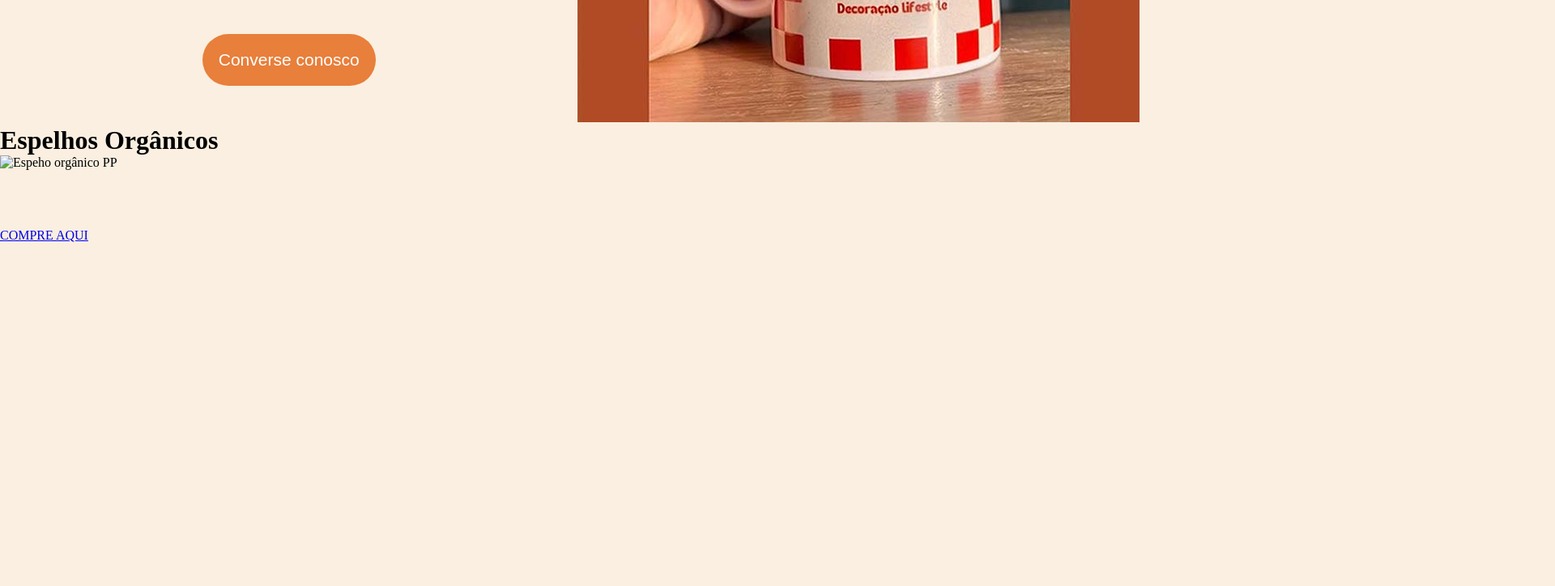
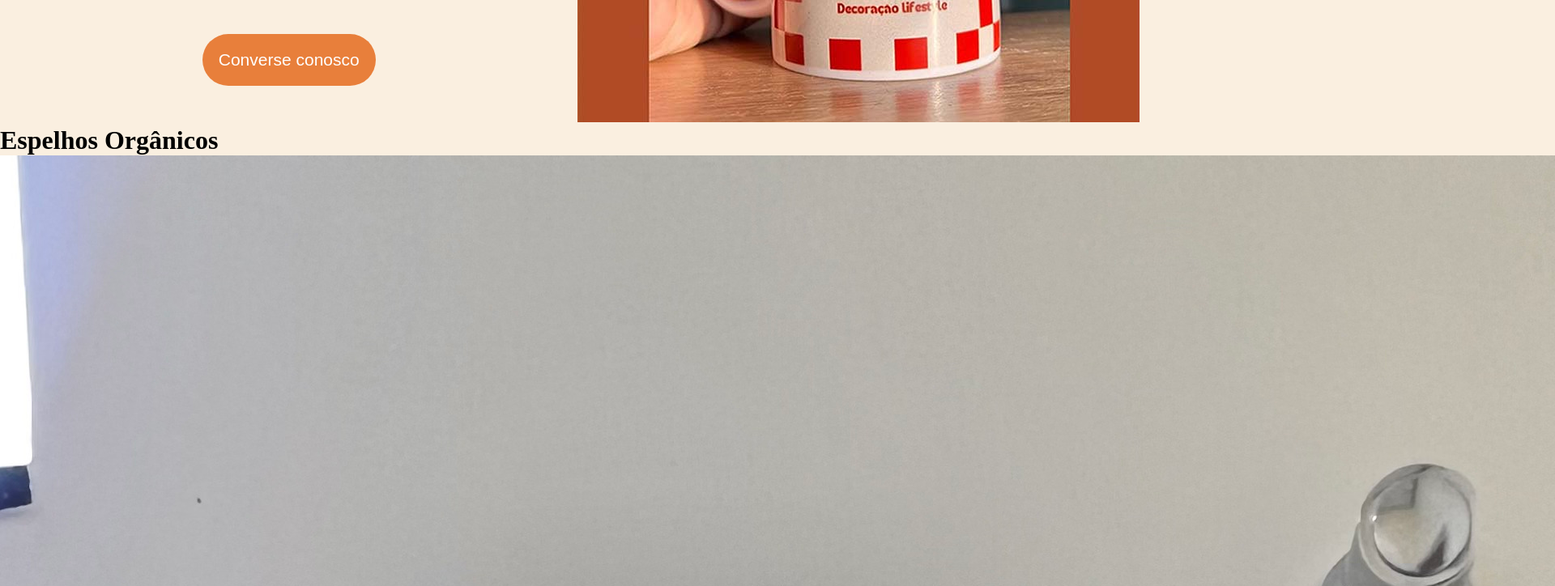
Before and after one commit to yuri-weasley/site-casa-poranga, a plain HTML site: page index.html in a window 1280 px wide. Shown: the part 2177-2901 px from the top of the page at 81% size, 1920 px wide, since content can reach past the window. Before the commit the page ends 2477 px from the top, so only its background shows below. Drawn offline with Linux system fonts and the light colour scheme; a web font is replaced by a local one.

Commit message:
configurando li de fotos

```diff
--- a/index.html
+++ b/index.html
@@ -89,7 +89,7 @@
         <div class="espelhos_organicos">
             <h1>Espelhos Orgânicos</h1>
             <ul class="lista_de_fotos">
-                <li><img src="fotos_site/Esp org PP.HEIC" alt="Espeho orgânico PP"></li>
+                <li><img src="fotos_site/Esp org PP.jpg" alt="Espeho orgânico PP"></li>
                 <li></li>
                 <li></li>
                 <li></li>
```
